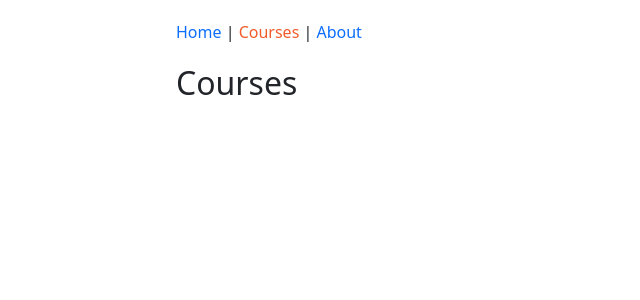
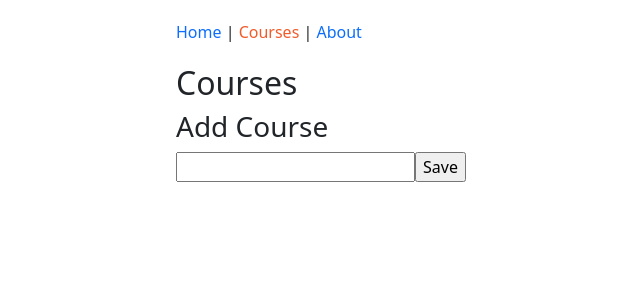
Before and after one commit to leslieeshea/courses-react-redux-ps, a React app: page /courses in a window 1280 px wide. Shown: the top 300 px of the page, without its empty margins (51-691 px from the left). Built offline with nearby package versions, Linux system fonts and the light colour scheme.

Commit message:
Form is set up

```diff
--- a/src/components/courses/CoursesPage.js
+++ b/src/components/courses/CoursesPage.js
@@ -1,8 +1,35 @@
 import React from 'react';
 
 class CoursesPage extends React.Component {
+	constructor(props) {
+		super(props);
+
+		this.state = {
+			course: {
+				title: ""
+			}
+		};
+	}
+
+	handleChange = event => {
+		const course = { ...this.state.course, title: event.target.value };
+		this.setState({ course });
+	}
+
+	handleSubmit = event => {
+		event.preventDefault();
+		alert(this.state.course.title);
+	}
+
 	render() {
-		return <h2>Courses</h2>;
+		return (
+			<form onSubmit={this.handleSubmit}>
+				<h2>Courses</h2>
+				<h3>Add Course</h3>
+				<input type="text" onChange={this.handleChange} value={this.state.course.title} />
+				<input type="submit" value="Save" />
+			</form>
+		);
 	}
 }
 
```
